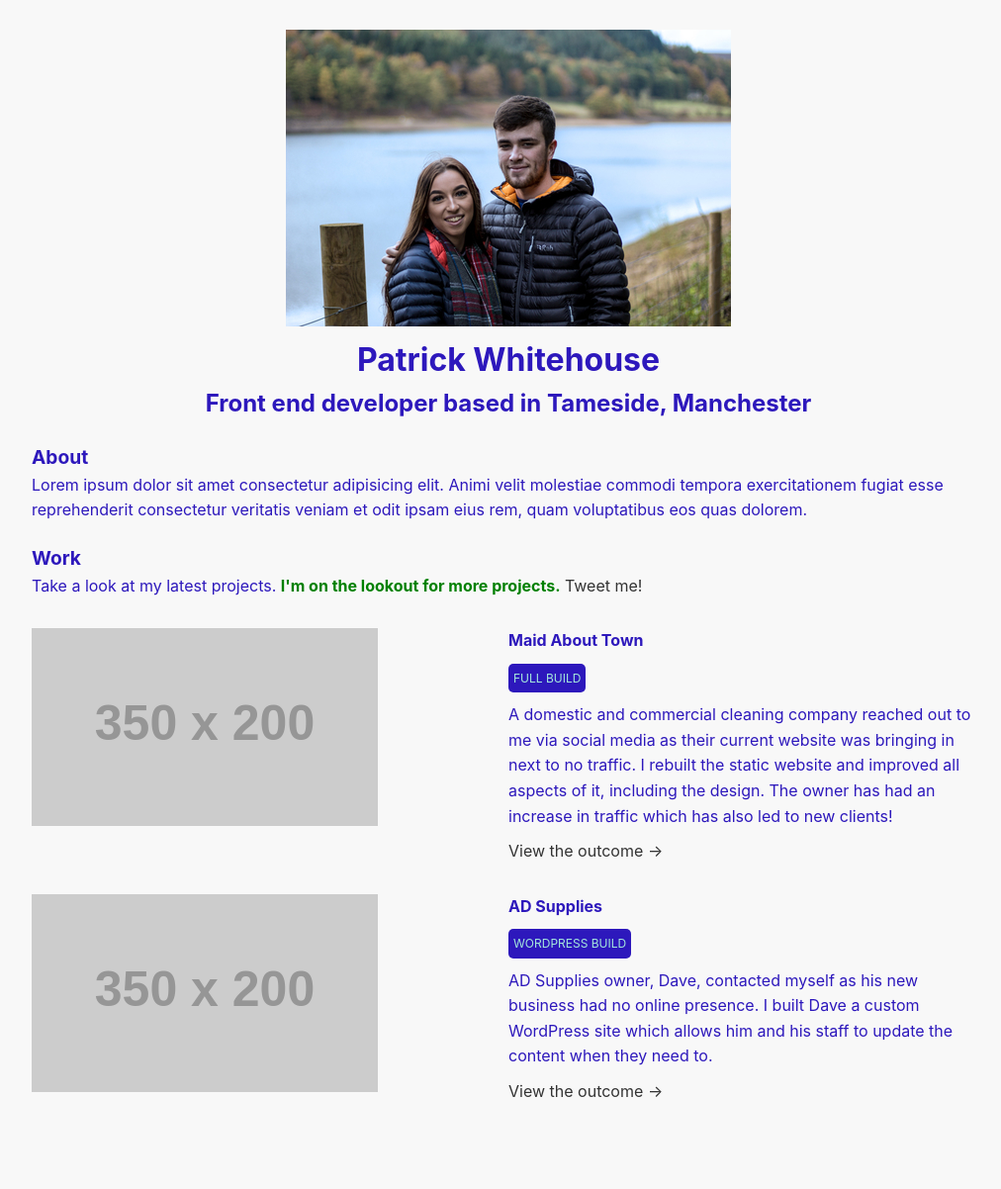
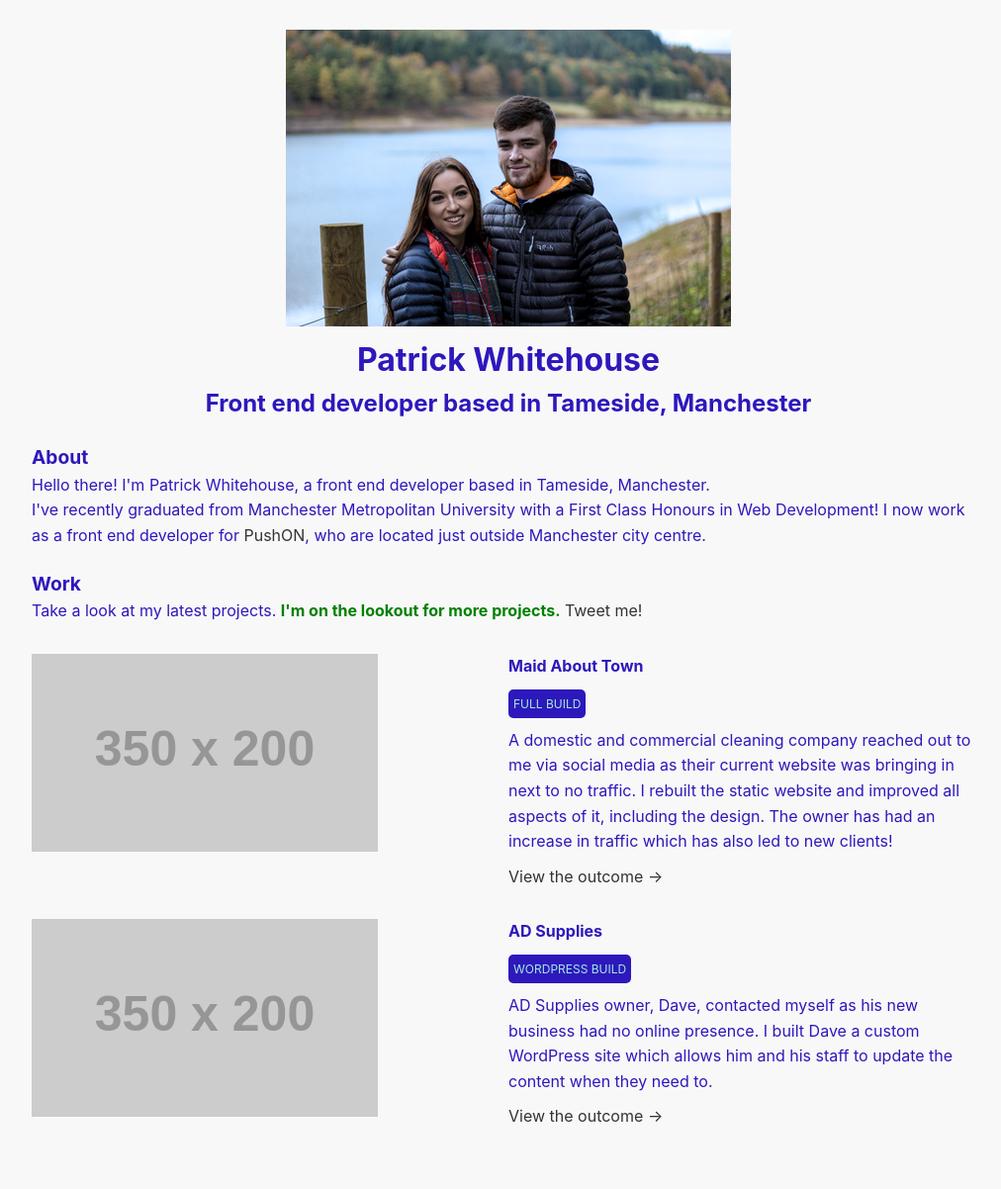
Before and after one commit to PatrickWhitehouse/Old-portfolio, a Jekyll site: the page built from index.html, in a window 1280 px wide. Shown: the whole page at 99% size, without its empty margins (126-1138 px from the left). Built offline with Jekyll 4.4.1, drawn with Linux system fonts in a browser that asks for light colours; before the commit the page ends 1176 px from its top, so only the background shows below that.

Commit message:
update about

```diff
--- a/index.html
+++ b/index.html
@@ -9,8 +9,11 @@ title: Patrick Whitehouse - Front end developer based in Tameside
 </section>
 <section class="about">
   <h3>About</h3>
-  <p>Lorem ipsum dolor sit amet consectetur adipisicing elit. Animi velit molestiae commodi tempora exercitationem fugiat esse reprehenderit consectetur veritatis veniam et odit ipsam eius rem, quam voluptatibus eos quas dolorem.
+  <p>
+      Hello there! I'm Patrick Whitehouse, a front end developer based in Tameside, Manchester.
   </p>
+    <p> I've recently graduated from Manchester Metropolitan University with a First Class Honours in Web Development!  I now work as a front end developer for <a href="https://pushon.co.uk">PushON</a>, who are located just outside Manchester city centre.
+    </p>
 </section>
 <section class="work">
   <h3>Work</h3>
@@ -23,7 +26,7 @@ title: Patrick Whitehouse - Front end developer based in Tameside
     {% for work in site.data.work %}
     <div class="work--item">
         <div class="work--image">
-            <img src="{{work.img}}" alt="">
+            <img src="{{work.img}}" alt="Screenshot of outcome - {{work.name}}">
         </div>
         <div class="work--desc">
           <h4>{{work.name}}</h4>
```
